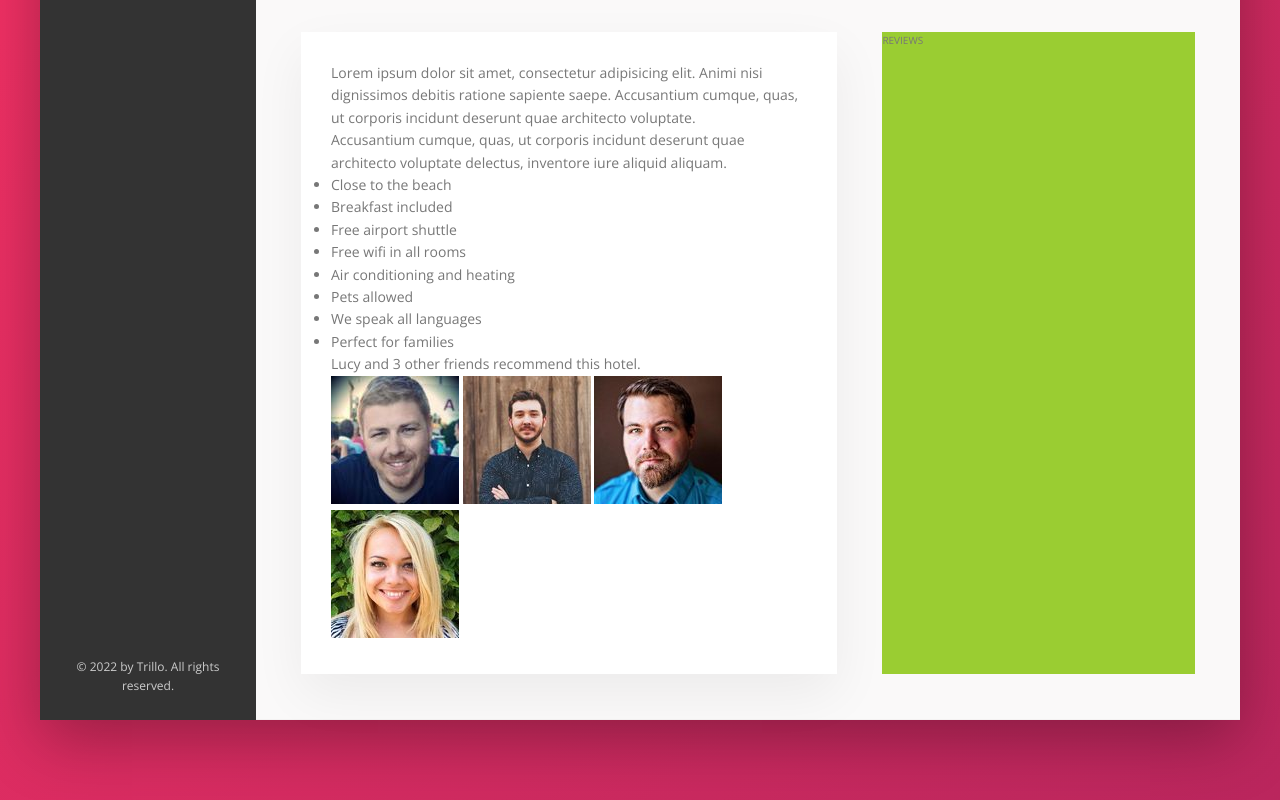
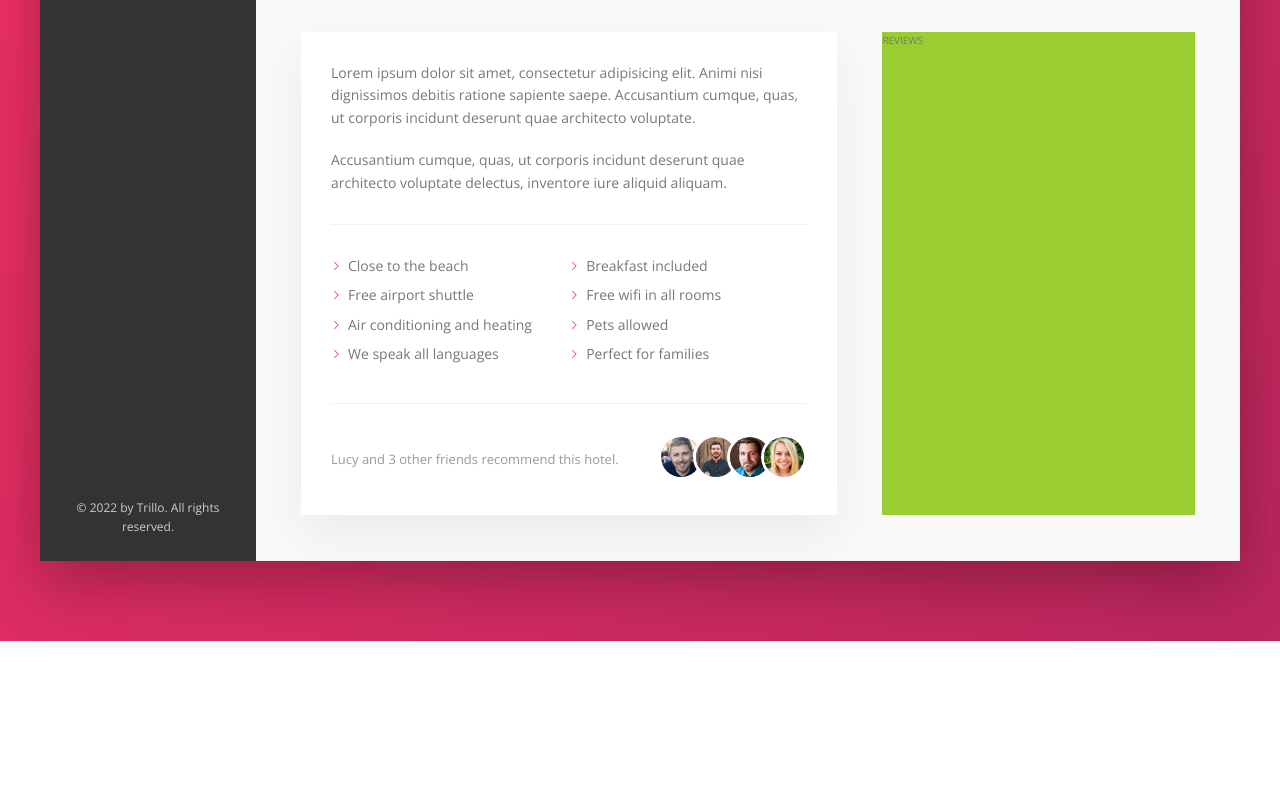
Before and after one commit to scottpeat/trillo, a website: page index.html in a window 1280 px wide. Shown: the part 615-1415 px from the top of the page. After the commit the page ends 1256 px from the top, so only its background shows below. Drawn offline with nearby package versions, Linux system fonts and the light colour scheme.

Commit message:
Finished Hotel Description and now moving onto user reviews section

```diff
--- a/sass/_components.scss
+++ b/sass/_components.scss
@@ -260,7 +260,8 @@ display: flex;
         font-size: .8rem;
         text-transform: uppercase;
     }
-}////////////////////
+}
+////////////////////
 //  BUTTON INLINE
 .btn-inline {
     border: none;
@@ -297,3 +298,72 @@ display: flex;
         box-shadow: none;
     }
 }
+
+////////////////////
+//  PARAGRAPH
+.paragraph:not(:last-of-type) {
+    margin-bottom: 2rem;
+}
+
+////////////////////
+//  LIST
+.list {
+    list-style: none;
+    margin: 3rem 0;
+    padding: 3rem 0;
+    border-top: var(--line);
+    border-bottom: var(--line);
+
+    display: flex;
+    flex-wrap: wrap;
+
+    &__item {
+        flex: 0 0 50%;
+        margin-bottom: .7rem;
+    }
+
+    &__item::before {
+        content: "";
+        display: inline-block;
+        height: 1rem;
+        width: 1rem;
+        margin-right: .7rem;
+        //older browsers
+        //background-image: url(../img/chevron-thin-right.svg);
+        //background-size: cover;
+        background-color: var(--color-primary);
+        -webkit-mask-image: url(../img/chevron-thin-right.svg);
+        -webkit-mask-size: cover;
+        mask-image: url(../img/chevron-thin-right.svg);
+        mask-size: cover;
+
+    }
+}
+
+
+////////////////////
+//  RECOMMEND
+.recommend {
+    font-size: 1.3rem;
+    color: var(--color-grey-dark-3);
+
+    display: flex;
+    align-items: center;
+
+
+    &__count {
+        margin-right: auto;
+    }
+
+    &__photo {
+        box-sizing: content-box;
+        height: 4rem;
+        width: 4rem;
+        border-radius: 50%;
+        border: 3px solid white;
+
+        &:not(:last-child) {
+            margin-right: -1.5rem;
+        }
+    }
+}
```
Also changed, not shown: css/style.css.
